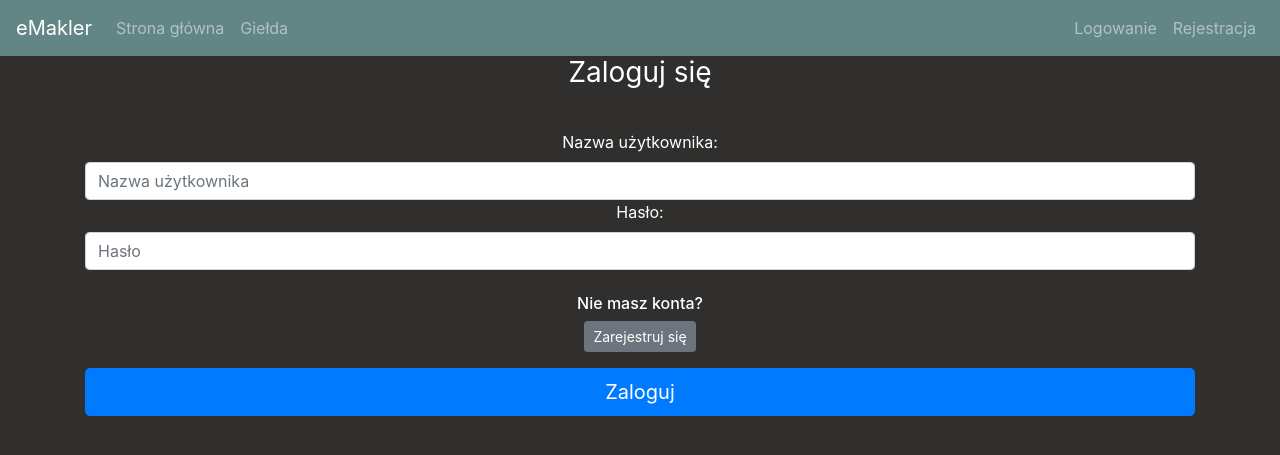
After one commit to marekszlapa/eMakler, a Flask app: page /login in a window 1280 px wide. The commit adds this page. Shown: the top 455 px of the page. Run offline with Flask 2, Linux system fonts and the light colour scheme; some libraries are stand-ins or nearby versions.

Commit message:
Logowanie/hashowanie/navbar

```diff
--- a/eMaklerApp/makler/forms.py
+++ b/eMaklerApp/makler/forms.py
@@ -21,3 +21,8 @@ class RegisterForm(FlaskForm):
     password1 = PasswordField(label='Hasło:', validators=[Length(min=6), DataRequired()])
     password2 = PasswordField(label='Potwierdź hasło:', validators=[EqualTo('password1'), DataRequired()])
     submit = SubmitField(label='Stwórz konto')
+
+class LoginForm(FlaskForm):
+    username = StringField(label='Nazwa użytkownika:', validators=[DataRequired()])
+    password = PasswordField(label='Hasło:', validators=[DataRequired()])
+    submit = SubmitField(label='Zaloguj')
--- a/eMaklerApp/makler/routes.py
+++ b/eMaklerApp/makler/routes.py
@@ -2,8 +2,9 @@ from makler import app
 from flask import render_template, redirect, url_for, flash
 from makler.models import Akcje, User
 from makler import finnhub_client
-from makler.forms import RegisterForm
+from makler.forms import RegisterForm, LoginForm
 from makler import db
+from flask_login import login_user
 
 @app.route('/')
 @app.route('/home')
@@ -31,7 +32,7 @@ def register_page():
     if form.validate_on_submit():
         user_to_create = User(username=form.username.data,
                               email_address=form.email_address.data,
-                              password_hash=form.password1.data)
+                              password=form.password1.data)
         db.session.add(user_to_create)
         db.session.commit()
         return redirect(url_for('stock_page'))
@@ -39,3 +40,19 @@ def register_page():
         for err_msg in form.errors.values():
             flash(f'There was an error with creating a user: {err_msg}', category='danger')
     return render_template('register.html', form=form)
+
+@app.route('/login', methods=['GET', 'POST'])
+def login_page():
+    form = LoginForm()
+    if form.validate_on_submit():
+        attempted_user = User.query.filter_by(username=form.username.data).first()
+        if attempted_user and attempted_user.check_password_correction(
+                attempted_password=form.password.data
+        ):
+            login_user(attempted_user)
+            flash(f'Zalogowano jako: {attempted_user.username}', category='success')
+            return redirect(url_for('stock_page'))
+        else:
+            flash('Złe hasło i/lub nazwa użytkownika. Spróbuj ponownie.', category='danger')
+
+    return render_template('login.html', form=form)
--- a/eMaklerApp/makler/templates/base.html
+++ b/eMaklerApp/makler/templates/base.html
@@ -42,14 +42,32 @@
                 <a class="nav-link" href="{{ url_for('stock_page') }}">Giełda</a>
             </li>
         </ul>
+          {% if current_user.is_authenticated %}
             <ul class="navbar-nav">
                 <li class="nav-item">
-                <a class="nav-link" href="#">Logowanie</a>
+                    <a class="nav-link" style="color: lawngreen; font-weight: bold">
+                        <i class="fas fa-coins"></i>
+                        {{ current_user.prettier_budget }}
+                    </a>
+                </li>
+                <li class="nav-item">
+                    <a class="nav-link">Witaj {{ current_user.username }}</a>
+                </li>
+                <li class="nav-item">
+                    <a class="nav-link" href="#">Wyloguj</a>
+                </li>
+            </ul>
+          {% else %}
+            <ul class="navbar-nav">
+                <li class="nav-item">
+                    <a class="nav-link" href="{{ url_for('login_page') }}">Logowanie</a>
                 </li>
                 <li class="nav-item">
                     <a class="nav-link" href="{{ url_for('register_page') }}">Rejestracja</a>
                 </li>
             </ul>
+          {% endif %}
+
       </div>
     </nav>
         {% with messages = get_flashed_messages(with_categories=true) %}
--- /dev/null
+++ b/eMaklerApp/makler/templates/login.html
@@ -0,0 +1,33 @@
+{% extends 'base.html' %}
+{% block title %}
+Logowanie
+{% endblock %}
+
+{% block content %}
+<body class="text-center">
+    <div class="container">
+        <form method="POST" class="form-signing" style="color:white">
+            {{ form.hidden_tag() }}
+            <h1 class="h3 mb-3 font-weight-normal">
+                Zaloguj się
+            </h1>
+            <br>
+            {{ form.username.label() }}
+            {{ form.username(class="form-control", placeholder="Nazwa użytkownika") }}
+
+            {{ form.password.label() }}
+            {{ form.password(class="form-control", placeholder="Hasło") }}
+
+            <br>
+
+            <div class="checkbox mb-3">
+               <h6>Nie masz konta?</h6>
+               <a class="btn btn-sm btn-secondary" href="{{ url_for('register_page') }}">Zarejestruj się</a>
+            </div>
+
+            {{ form.submit(class="btn btn-lg btn-block btn-primary") }}
+
+        </form>
+    </div>
+</body>
+{% endblock %}
--- a/eMaklerApp/makler/templates/register.html
+++ b/eMaklerApp/makler/templates/register.html
@@ -26,6 +26,11 @@ Rejestracja
 
             <br>
 
+            <div class="checkbox mb-3">
+               <h6>Masz już konto?</h6>
+               <a class="btn btn-sm btn-secondary" href="{{ url_for('login_page') }}">Zaloguj się</a>
+            </div>
+
             {{ form.submit(class="btn btn-lg btn-block btn-primary") }}
 
         </form>
```
Also changed, not shown: eMaklerApp/makler/__init__.py (+5 -2 lines), eMaklerApp/makler/models.py (+25 -2 lines), eMaklerApp/makler/emakler.db. Lines whose indentation alone changed are shown as unchanged.
